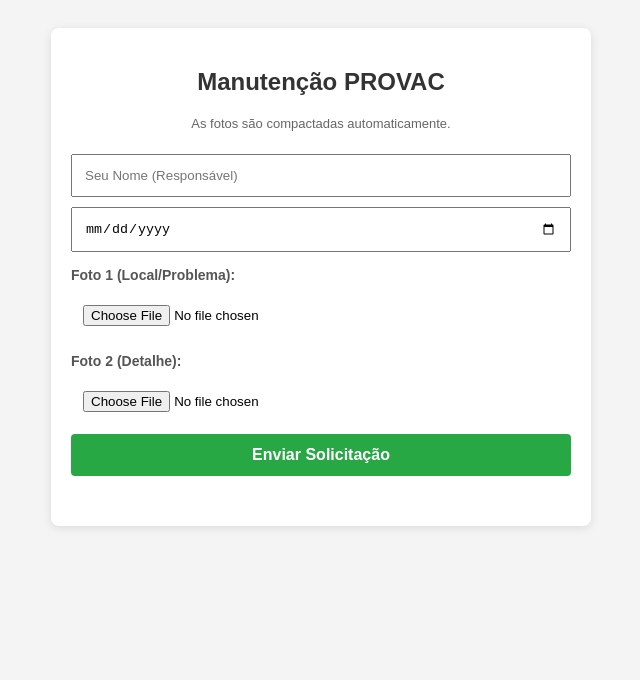
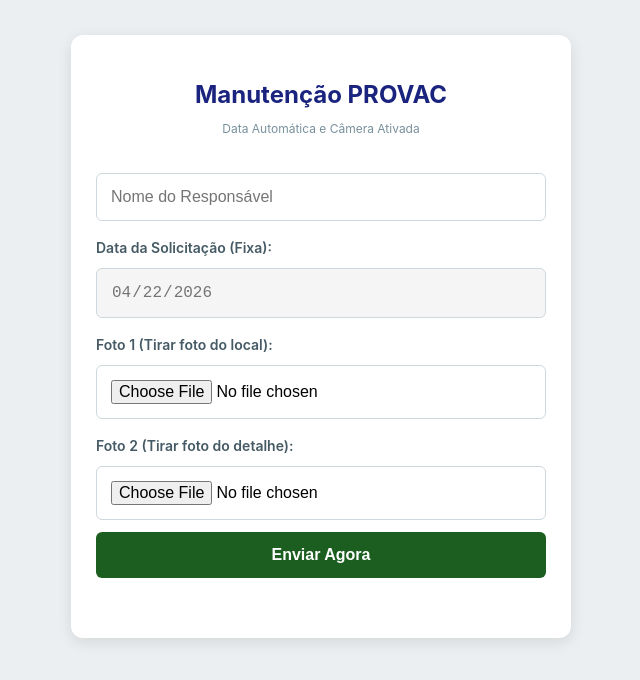
Before and after one commit to lucas-aeon/MANUTEN-O-PROVAC, a plain HTML site: page index.html in a window 1280 px wide. Shown: the whole page, without its empty margins (319-959 px from the left). Drawn offline with nearby package versions, Linux system fonts and the light colour scheme.

Commit message:
index.html

```diff
--- a/index.html
+++ b/index.html
@@ -2,19 +2,23 @@
 <html lang="pt-br">
 <head>
 <meta charset="UTF-8">
-<title>Solicitação PROVAC - Final</title>
+<meta name="viewport" content="width=device-width, initial-scale=1.0">
+<title>Solicitação PROVAC - Operacional</title>
 
 <script src="https://cdn.jsdelivr.net/npm/emailjs-com@3/dist/email.min.js"></script>
 
 <style>
-body { font-family: Arial, sans-serif; background: #f4f4f4; padding: 20px; }
-.container { background: #fff; padding: 20px; max-width: 500px; margin: auto; border-radius: 8px; box-shadow: 0 2px 10px rgba(0,0,0,0.1); }
-h2 { color: #333; text-align: center; }
-input, button { width: 100%; padding: 12px; margin-top: 10px; box-sizing: border-box; }
-label { display: block; margin-top: 15px; font-weight: bold; font-size: 14px; color: #555; }
-button { background: #28a745; color: white; border: none; font-weight: bold; cursor: pointer; border-radius: 4px; font-size: 16px; }
-button:disabled { background: #ccc; cursor: not-allowed; }
-.status { font-size: 13px; color: #666; margin-top: 10px; text-align: center; min-height: 20px; }
+body { font-family: -apple-system, BlinkMacSystemFont, "Segoe UI", Roboto, sans-serif; background: #eceff1; padding: 15px; margin: 0; }
+.container { background: #fff; padding: 25px; max-width: 450px; margin: 20px auto; border-radius: 12px; box-shadow: 0 4px 15px rgba(0,0,0,0.1); }
+h2 { color: #1a237e; text-align: center; margin-bottom: 5px; }
+p.subtitle { font-size: 12px; color: #78909c; text-align: center; margin-bottom: 25px; }
+input, button { width: 100%; padding: 14px; margin-top: 12px; box-sizing: border-box; border-radius: 6px; border: 1px solid #cfd8dc; font-size: 16px; }
+input[readonly] { background-color: #f5f5f5; color: #757575; cursor: not-allowed; }
+label { display: block; margin-top: 18px; font-weight: 600; font-size: 14px; color: #455a64; }
+button { background: #1b5e20; color: white; border: none; font-weight: bold; cursor: pointer; transition: 0.3s; }
+button:active { transform: scale(0.98); }
+button:disabled { background: #b0bec5; cursor: not-allowed; }
+.status { font-size: 13px; font-weight: 500; color: #d32f2f; margin-top: 15px; text-align: center; min-height: 20px; }
 </style>
 </head>
 
@@ -22,33 +26,40 @@ button:disabled { background: #ccc; cursor: not-allowed; }
 
 <div class="container">
     <h2>Manutenção PROVAC</h2>
-    <p style="font-size: 13px; color: #666; text-align: center;">As fotos são compactadas automaticamente.</p>
+    <p class="subtitle">Data Automática e Câmera Ativada</p>
 
     <form id="form">
-        <input type="text" name="nome" placeholder="Seu Nome (Responsável)" required>
-        <input type="date" name="data" required>
+        <input type="text" name="nome" placeholder="Nome do Responsável" required>
 
-        <label>Foto 1 (Local/Problema):</label>
-        <input type="file" id="foto1" accept="image/*" required>
+        <label>Data da Solicitação (Fixa):</label>
+        <input type="date" name="data" id="dataAtual" readonly>
 
-        <label>Foto 2 (Detalhe):</label>
-        <input type="file" id="foto2" accept="image/*" required>
+        <label>Foto 1 (Tirar foto do local):</label>
+        <input type="file" id="foto1" accept="image/*" capture="camera" required>
 
-        <button type="submit" id="btnEnviar">Enviar Solicitação</button>
+        <label>Foto 2 (Tirar foto do detalhe):</label>
+        <input type="file" id="foto2" accept="image/*" capture="camera" required>
+
+        <button type="submit" id="btnEnviar">Enviar Agora</button>
         <div id="msgStatus" class="status"></div>
     </form>
 </div>
 
 <script>
-/* ====== CONFIGURAÇÃO APLICADA ====== */
+/* ====== CONFIGURAÇÃO ====== */
 const EMAILJS_PUBLIC_KEY  = 'EQu27ao-bGx5zYdtq';
 const EMAILJS_SERVICE_ID  = 'service_olt51hs';
 const EMAILJS_TEMPLATE_ID = 'template_bd9a51o';
-/* =================================== */
+/* ========================== */
 
 emailjs.init(EMAILJS_PUBLIC_KEY);
 
-function compressImage(file, maxWidth = 800, quality = 0.7) {
+// Força a data atual e impede alteração
+const campoData = document.getElementById('dataAtual');
+const hoje = new Date().toISOString().split('T')[0];
+campoData.value = hoje;
+
+function compressImage(file, maxWidth = 600, quality = 0.4) {
     return new Promise((resolve, reject) => {
         const reader = new FileReader();
         reader.readAsDataURL(file);
@@ -66,6 +77,8 @@ function compressImage(file, maxWidth = 800, quality = 0.7) {
                 canvas.width = width;
                 canvas.height = height;
                 const ctx = canvas.getContext('2d');
+                ctx.imageSmoothingEnabled = true;
+                ctx.imageSmoothingQuality = 'low';
                 ctx.drawImage(img, 0, 0, width, height);
                 resolve(canvas.toDataURL('image/jpeg', quality));
             };
@@ -84,14 +97,14 @@ document.getElementById('form').addEventListener('submit', async function(e){
 
     try {
         btn.disabled = true;
-        btn.innerText = "Processando fotos...";
-        status.innerText = "Comprimindo imagens...";
+        btn.innerText = "Processando...";
+        status.style.color = "#666";
+        status.innerText = "Otimizando imagens da câmera...";
 
         const img1Base64 = await compressImage(f1);
         const img2Base64 = await compressImage(f2);
 
-        status.innerText = "Enviando e-mail...";
-        btn.innerText = "Enviando...";
+        status.innerText = "Enviando relatório...";
 
         const params = {
             nome: this.nome.value,
@@ -102,17 +115,18 @@ document.getElementById('form').addEventListener('submit', async function(e){
 
         await emailjs.send(EMAILJS_SERVICE_ID, EMAILJS_TEMPLATE_ID, params);
 
-        alert('Solicitação enviada com sucesso!');
+        alert('Relatório enviado com sucesso!');
         this.reset();
+        document.getElementById('dataAtual').value = hoje;
         status.innerText = "";
 
     } catch (err) {
-        console.error("Erro:", err);
-        alert('Erro ao enviar. Verifique sua conexão ou limite do EmailJS.');
-        status.innerText = "Falha no envio.";
+        console.error(err);
+        status.style.color = "red";
+        status.innerText = "Erro no envio. Verifique a conexão.";
     } finally {
         btn.disabled = false;
-        btn.innerText = "Enviar Solicitação";
+        btn.innerText = "Enviar Agora";
     }
 });
 </script>
```
